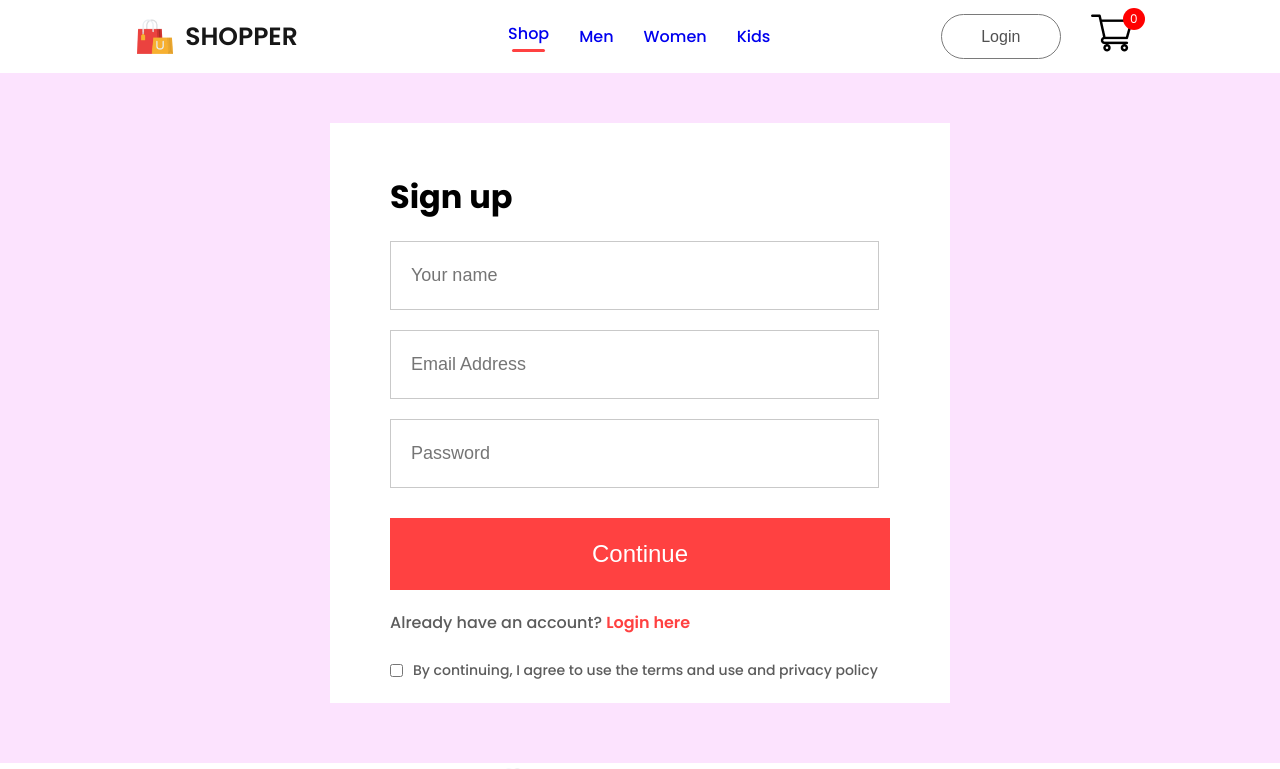
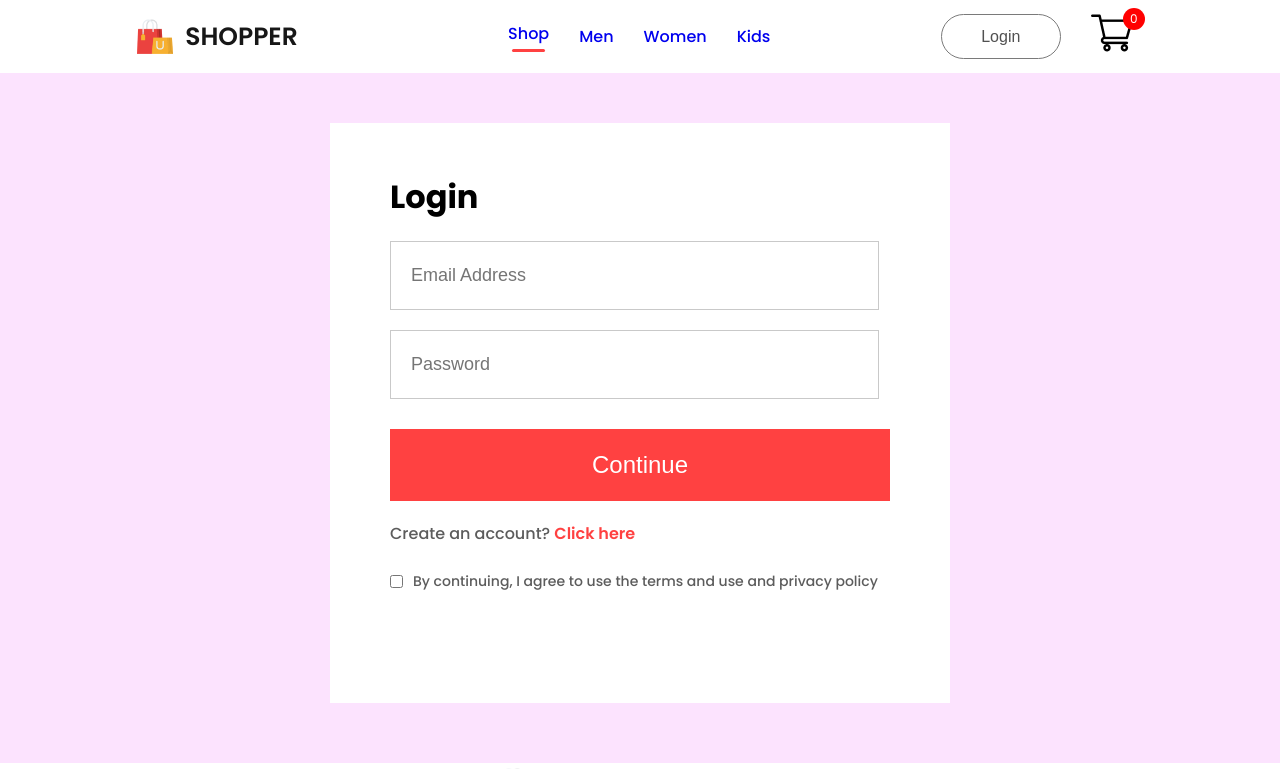
Before and after one commit to StellaCea/frontend, a React (Create React App) app: page /login in a window 1280 px wide. Shown: the top 769 px of the page. Built offline with nearby package versions, Linux system fonts and the light colour scheme.

Commit message:
updated LoginSignup

```diff
--- a/src/Pages/LoginSignup.jsx
+++ b/src/Pages/LoginSignup.jsx
@@ -1,18 +1,58 @@
-import React from 'react';
+import { response } from 'express';
+import React, { useState } from 'react';
 import './CSS/LoginSignup.css';
 
 export const LoginSignup = () => {
+
+  const [state, setState] = useState("Login");
+
+  //create variable to save input data
+  const [formData, setFormData] = useState({
+    username:"",
+    password:"",
+    email:""
+  })
+
+  //to update the fields
+  const changeHandler = (e)=>{
+    setFormData({...formData,[e.target.name]:e.target.value})
+  }
+
+  const login = async () =>{
+    console.log('Login function executed', formData);
+  }
+
+  const signup = async () =>{
+    console.log('Signup function executed', formData);
+    let responseData;
+    await fetch('http://localhost:4000/signup',{
+      method:'POST',
+      headers:{
+        Accept:'application/form-data',
+        'Content-Type':'application/json',
+      },
+      body: JSON.stringify(formData),
+    }).then((response)=>response.json()).then((data)=>responseData=data)
+
+    if(responseData.success){
+      localStorage.setItem('auth-token', responseData.token);
+      window.location.replace("/");
+    }
+  }
+
   return (
     <div className='loginsignup'>
       <div className="loginsignup-container">
-        <h1>Sign up</h1>
+        <h1>{state}</h1>
         <div className="loginsignup-fields">
-          <input type="text" placeholder='Your name' />
-          <input type="email" placeholder='Email Address' />
-          <input type="password" placeholder='Password' />
+          {state==="Sign Up"?<input name='username' value={formData.username} onChange={changeHandler} type="text" placeholder='Your name' />: <></>}
+          <input name='email' value={formData.email} onChange={changeHandler} type="email" placeholder='Email Address' />
+          <input name='password' value={formData.password} onChange={changeHandler} type="password" placeholder='Password' />
         </div>
-        <button>Continue</button>
-        <p className="loginsignup-login">Already have an account? <span>Login here</span></p>
+        <button onClick={()=>{state==="Login"?login():signup()}}>Continue</button>
+        {state==="Sign Up"?<p className="loginsignup-login">Already have an account? <span onClick={()=>{setState("Login")}}>Login here</span></p>
+        :<p className="loginsignup-login">Create an account? <span onClick={()=>{setState("Sign Up")}}>Click here</span></p>}
+
         <div className="loginsignup-agree">
           <input type="checkbox" name='' id='' />
           <p>By continuing, I agree to use the terms and use and privacy policy</p>
```
